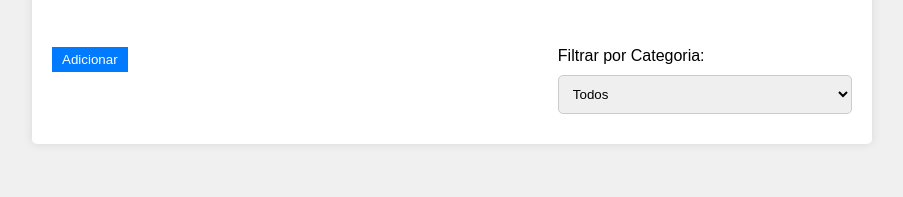
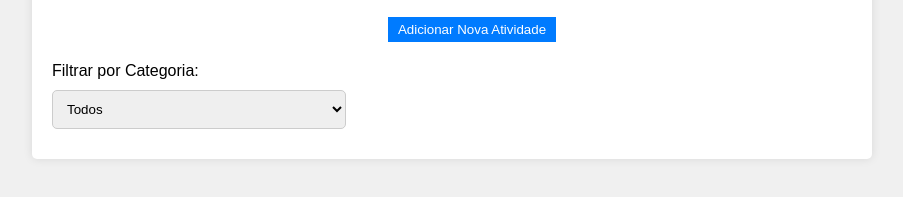
Before and after one commit to morettonijose/-timerActivities-frontEnd, a website with bundled scripts: page public/index.html in a window 1280 px wide. Shown: the part 141-338 px from the top of the page, without its empty margins (188-1091 px from the left). Built offline with nearby package versions, Linux system fonts and the light colour scheme; files whose address does not match are found by name.

Commit message:
adicionando melhorias na interface

```diff
--- a/public/index.html
+++ b/public/index.html
@@ -14,6 +14,7 @@
             <div class="containterIntro">
                 <h1>Lista de Atividades</h1>
                 <p>Adicione , gerencie e cronometre atividades.</p>
+                <div class="container-create-button" ><button id="create-button">Adicionar Nova Atividade</button></div>
              </div>
 
             <div class="filter-container">
@@ -26,7 +27,7 @@
                 </select>
             </div>
 
-            <button id="create-button">Adicionar</button>
+
             <ul id="item-list">
                 <!-- Itens serão adicionados dinamicamente pelo JavaScript -->
             </ul>
@@ -64,7 +65,7 @@
         <div id="create-modal" class="modal">
             <div class="modal-content">
                 <span class="close">&times;</span>
-                <h2>Criar Nova Atividade</h2>
+                <h2>Adicionar Nova Atividade</h2>
                 <form id="add-item-form">
                     <label for="name">Nome:</label>
                     <input type="text" id="name" name="name" required>
--- a/public/statics/styles.css
+++ b/public/statics/styles.css
@@ -51,7 +51,8 @@ li:hover {
 
 
 
-.containterIntro p{ text-align:center; margin-bottom:50px  }
+.containterIntro p{ text-align:center; margin-bottom:10px  }
+.container-create-button {text-align:center;width:100%;margin:20px}
 
 
 
@@ -148,7 +149,7 @@ li:hover {
 
 
 
-.filter-container { float:right; clear:both; }
+.filter-container { float:left; clear:both; }
 
 
 
@@ -231,9 +232,7 @@ select:focus {
         margin-top: 20px;
     }
 
-    .btn-container button {
-        margin: 5px;
-    }
+
 
     .timer {
         margin-top: 10px;
```
